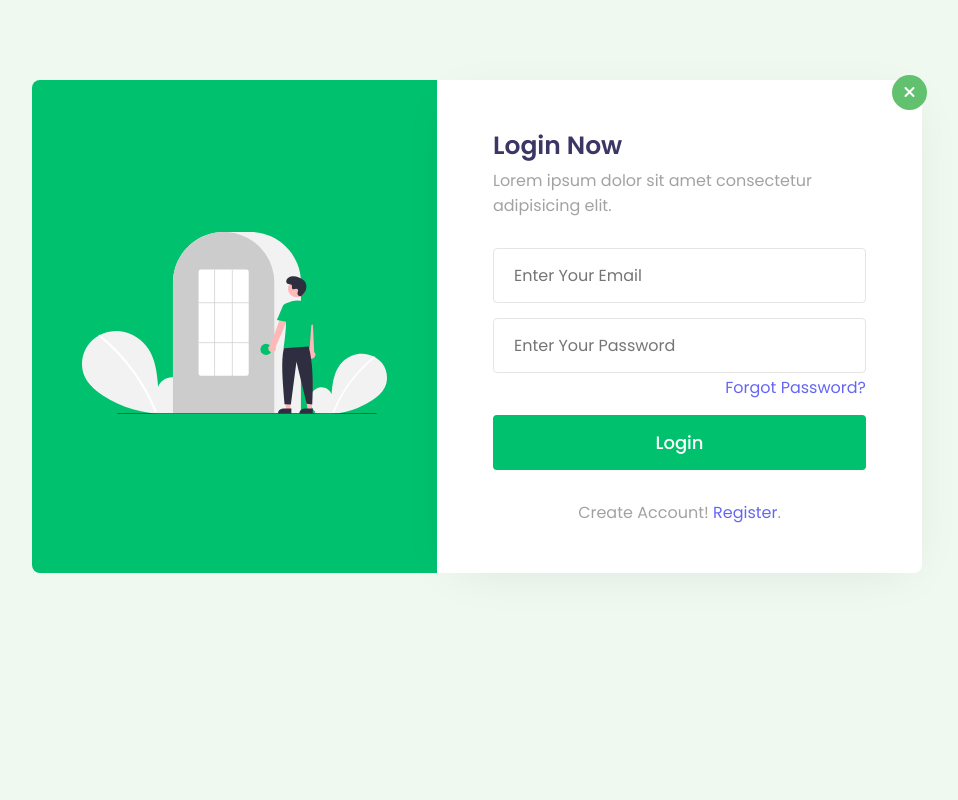
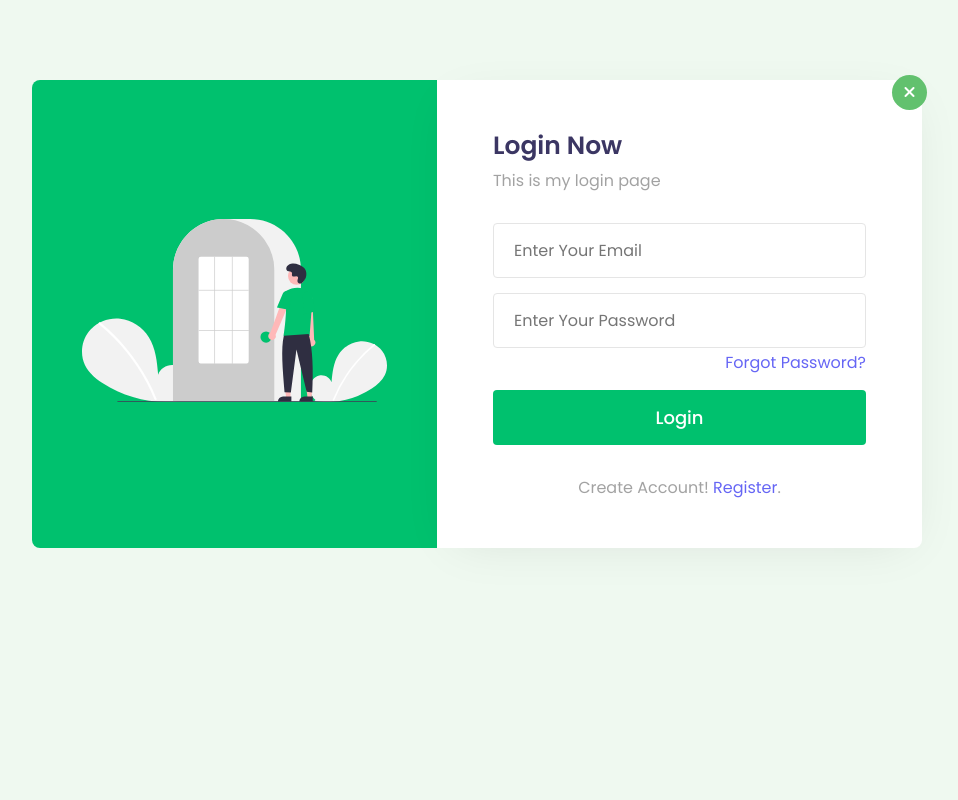
Before and after one commit to Maroofshaikh/user_authentication, a PHP site: page /login/ in a window 1280 px wide. Shown: the whole page, without its empty margins (163-1121 px from the left). Run offline with PHP 8.4, Linux system fonts and the light colour scheme; some libraries are stand-ins or nearby versions.

Commit message:
Initial coomit

```diff
--- a/forgot-password.php
+++ b/forgot-password.php
@@ -1,4 +1,4 @@
-<!-- Code by Brave Coder - https://youtube.com/BraveCoder -->
+
 
 <?php
 
@@ -72,7 +72,7 @@ if (isset($_POST['submit'])) {
 <html lang="zxx">
 
 <head>
-    <title>Login Form - Brave Coder</title>
+    <title>Login Form </title>
     <!-- Meta tag Keywords -->
     <meta name="viewport" content="width=device-width, initial-scale=1">
     <meta charset="UTF-8" />
--- a/index.php
+++ b/index.php
@@ -84,7 +84,7 @@
                     </div>
                     <div class="content-wthree">
                         <h2>Login Now</h2>
-                        <p>Lorem ipsum dolor sit amet consectetur adipisicing elit. </p>
+                        <p>This is my login page </p>
                         <?php echo $msg; ?>
                         <form action="" method="post">
                             <input type="email" class="email" name="email" placeholder="Enter Your Email" required>
```
